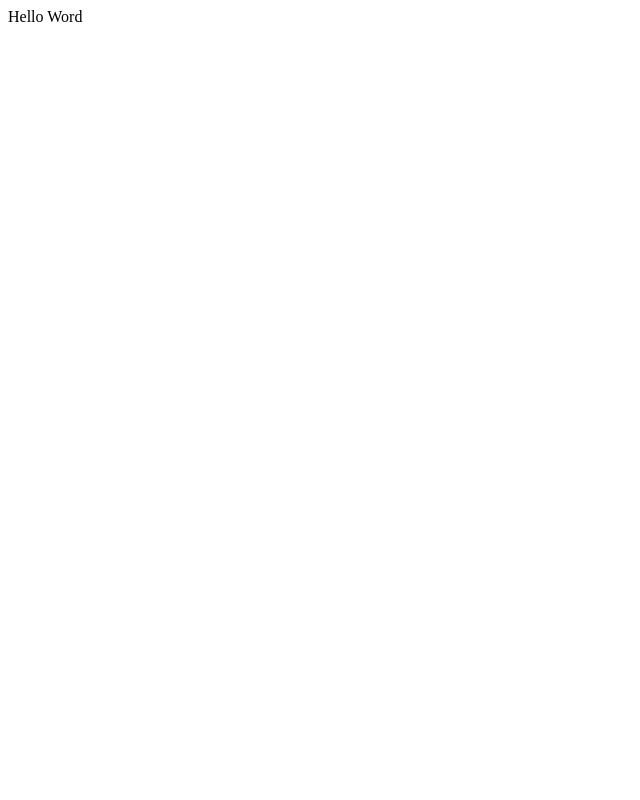
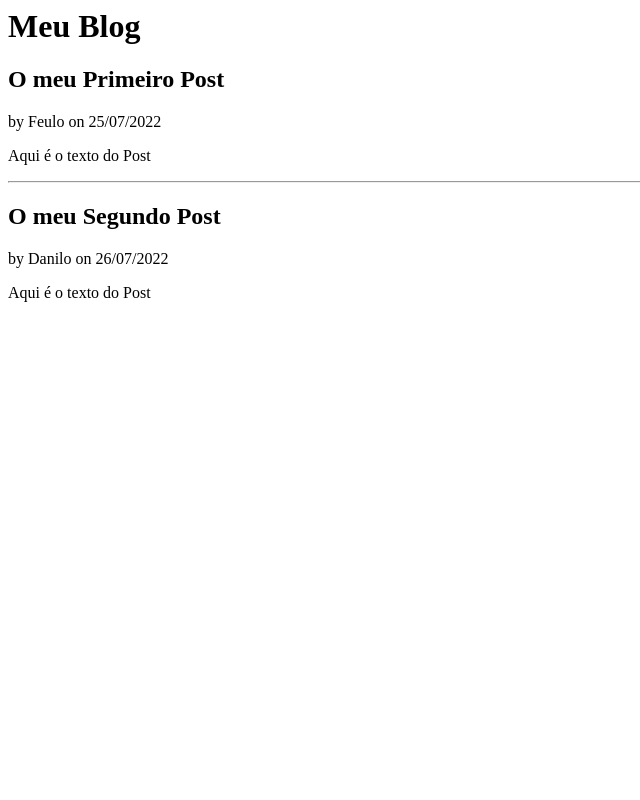
Before and after one commit to dududisk/blodteste, a Flask app: page / in a window 1280 px wide. Before the commit the part shown is almost empty. Shown: the whole page, without its empty margins (0-640 px from the left). Run offline with Flask 2, Linux system fonts and the light colour scheme.

Commit message:
atualizacao do html

```diff
--- a/app.py
+++ b/app.py
@@ -1,11 +1,24 @@
 from flask import Flask, render_template
+from datetime import datetime
+
+posts = [
+    {
+        "title": "O meu Primeiro Post",
+        "body": "Aqui é o texto do Post",
+        "author": "Feulo",
+        "created": datetime(2022,7,25)
+    },
+    {
+        "title": "O meu Segundo Post",
+        "body": "Aqui é o texto do Post",
+        "author": "Danilo",
+        "created": datetime(2022,7,26)
+    },
+]
+
 
 app = Flask("hello")
 
 @app.route("/")
-def hello():
-    return "Hello Word"
-
-@app.route("/meucontato")
-def meucontato():
-    return render_template('index.html')
+def index():
+    return render_template("index.html", posts=posts)
--- a/requeriments.txt
+++ b/requeriments.txt
@@ -1,4 +1,5 @@
 click==8.1.3
 Flask==2.1.3
 itsdangerous==2.1.2
+python-dotenv==0.20.0
 Werkzeug==2.2.0
--- a/templates/index.html
+++ b/templates/index.html
@@ -1,17 +1,27 @@
 <html>
     <head>
-        <title> titulo </title>
+        <title> Meu Blog </title>
     </head>
     <body>
-        <a href="http://oceanbrasil.com"> Isso é um link </a>
-        <h1>Luiz Eduardo Matias </h1>
-        <h2>testeparaosite@gmail.com </h2>
-        <h3>96981189880</h3>
+        <h1> Meu Blog </h1>
 
-        <ol>
-            <li> item 1</li>
-            <li> item 2</li>
-        </ol>
+        {% for post in posts %}
+            <article class="post">
+                <header>
+                    <div>
+                        <h1>{{ post.title }}</h1>
+                        <div class="about">
+                            by {{ post.author }} on {{ post.created.strftime('%d/%m/%Y') }}
+                        </div>
+                    </div>
+                </header>
+                <p class="body"> {{post.body}} </p>
+            </article>
+            {% if not loop.last %}
+                <hr>
+            {% endif %}
+        {% endfor %}
+
 
     </body>
 </html>
```
Also changed, not shown: .gitpod.yml (added).
